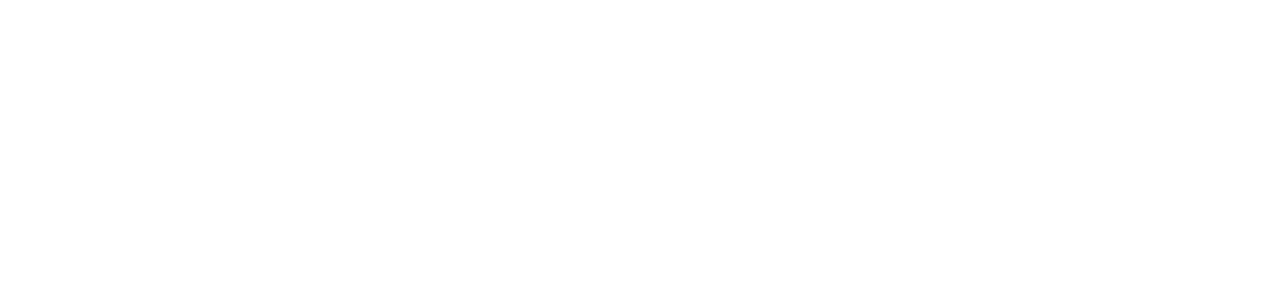
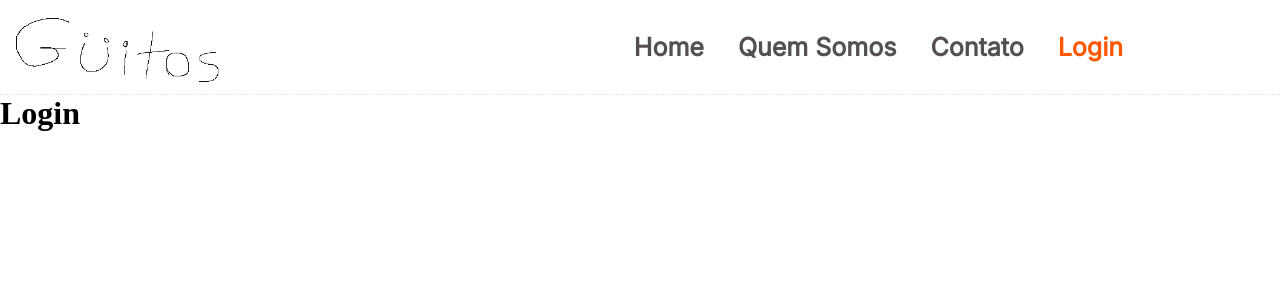
Before and after one commit to brunodias52/ReactWeb-Grupo05, a React (Create React App) app: page /Login in a window 1280 px wide. Shown: the top 300 px of the page. Built offline with nearby package versions, Linux system fonts and the light colour scheme.

Commit message:
Commit da página de login

```diff
--- a/src/Routes.js
+++ b/src/Routes.js
@@ -4,6 +4,7 @@
 import Home from "./pages/Home";
 import QuemSomos from "./pages/QuemSomos";
 import Contato from "./pages/Contato";
+import Login from "./pages/Login";
 
 function Routes() {
   return (
@@ -12,6 +13,7 @@
         <Route path="/" exact component={Home} />
         <Route path="/QuemSomos" exact component={QuemSomos} />
         <Route path="/Contato" exact component={Contato} />
+        <Route path="/Login" exact component={Login} />
       </Switch>
     </BrowserRouter>
   );
--- a/src/components/Header/index.js
+++ b/src/components/Header/index.js
@@ -62,6 +62,8 @@
                                         <NavLink exact activeClassName='is-active' onClick={toggleClass} to={`/`}> Home </NavLink> </li>
                                         <li className="menu-item " ><NavLink onClick={toggleClass} activeClassName='is-active' to={`/QuemSomos`}> Quem Somos </NavLink> </li>
                                         <li className="menu-item " ><NavLink onClick={toggleClass} activeClassName='is-active' to={`/Contato`}> Contato </NavLink> </li>
+                                        <li className="menu-item " ><NavLink onClick={toggleClass}
+                                        activeClassName='is-active' to={'/Login'}> Login </NavLink></li>
 
                                     </ul>
                                </nav>
--- /dev/null
+++ b/src/pages/Login/index.jsx
@@ -0,0 +1,16 @@
+import React from 'react';
+
+import Header from '../../components/Header'
+
+const Login = () => {
+    return (
+        <>
+        <div className=".components">
+            <Header />
+            <h1>Login</h1>
+        </div>
+        </>
+    )
+}
+
+export default Login;
```
Also changed, not shown: src/context/AuthContext.js (added), 1 other file (tests, documents, lock files or other folders).
